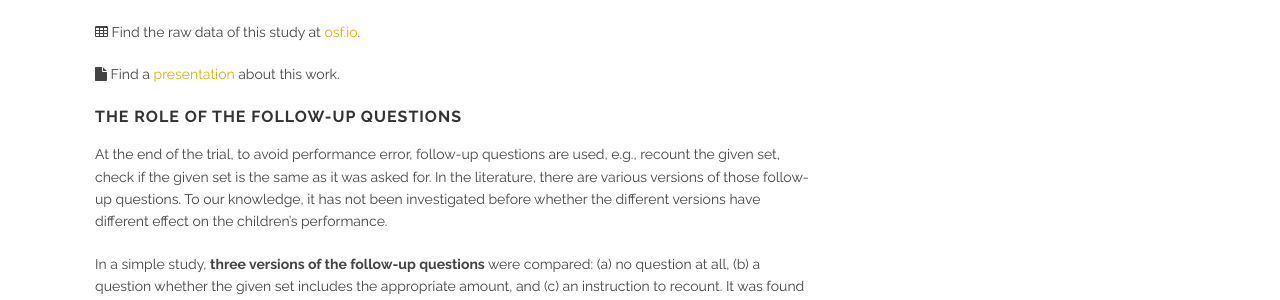
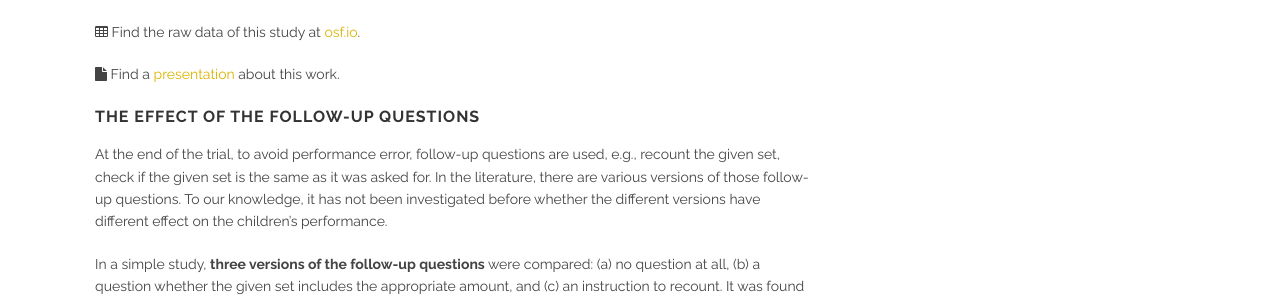
Before and after one commit to theNumberWorks/numberworks_website, a Jekyll site: the page built from the_give_a_number_task_revisited.md, in a window 1280 px wide. Shown: the part 892-1192 px from the top of the page. Built offline with Jekyll 4.4.1, drawn with Linux system fonts in a browser that asks for light colours.

Commit message:
Update the_give_a_number_task_revisited.md

```diff
--- a/the_give_a_number_task_revisited.md
+++ b/the_give_a_number_task_revisited.md
@@ -21,7 +21,7 @@ Based on these results we suggest that the Give a number task should be modified
 
 <i class='fa fa-file'></i> Find a [presentation](https://docs.google.com/presentation/d/1hTaC9UZBgd-6tG6vQ9lPZxOnhCBYCwosbUfs-BSp4YA/edit?usp=sharing) about this work.
 
-### The role of the follow-up questions
+### The effect of the follow-up questions
 
 At the end of the trial, to avoid performance error, follow-up questions are used, e.g., recount the given set, check if the given set is the same as it was asked for. In the literature, there are various versions of those follow-up questions. To our knowledge, it has not been investigated before whether the different versions have different effect on the children's performance.
 
```
